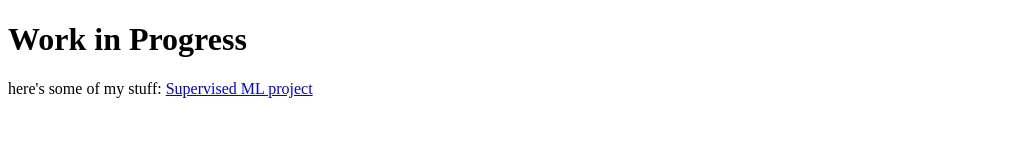
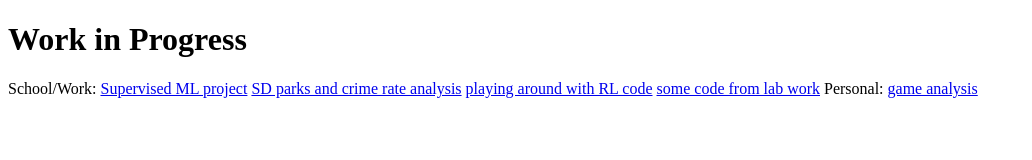
Before and after one commit to teddybeargun/teddybeargun.github.io, a plain HTML site: page index.html in a window 1280 px wide. Shown: the whole page, without its empty margins (0-1032 px from the left). Drawn offline with Linux system fonts and the light colour scheme.

Commit message:
Update index.html

```diff
--- a/index.html
+++ b/index.html
@@ -2,7 +2,13 @@
 <html>
    <body>
       <h1>Work in Progress</h1>
-      <p>here's some of my stuff:
-        <a href = "https://teddybeargun.github.io/Supervised-ML-project/">Supervised ML project</a></p>
+      <p>School/Work:
+        <a href = "https://teddybeargun.github.io/Supervised-ML-project/">Supervised ML project</a>
+         <a href = "https://teddybeargun.github.io/Parks-and-Crime-Rate-Analysis/">SD parks and crime rate analysis</a>
+         <a href = "https://teddybeargun.github.io/Reinforcement-Learning-Project/">playing around with RL code</a>
+         <a href = "https://github.com/coulsonlab/mismatch-negativity">some code from lab work</a>
+         Personal:
+         <a href = "https://teddybeargun.github.io/RevStarReliveTroupeRevue/">game analysis</a>
+        </p>
    </body>
 </html>
```
